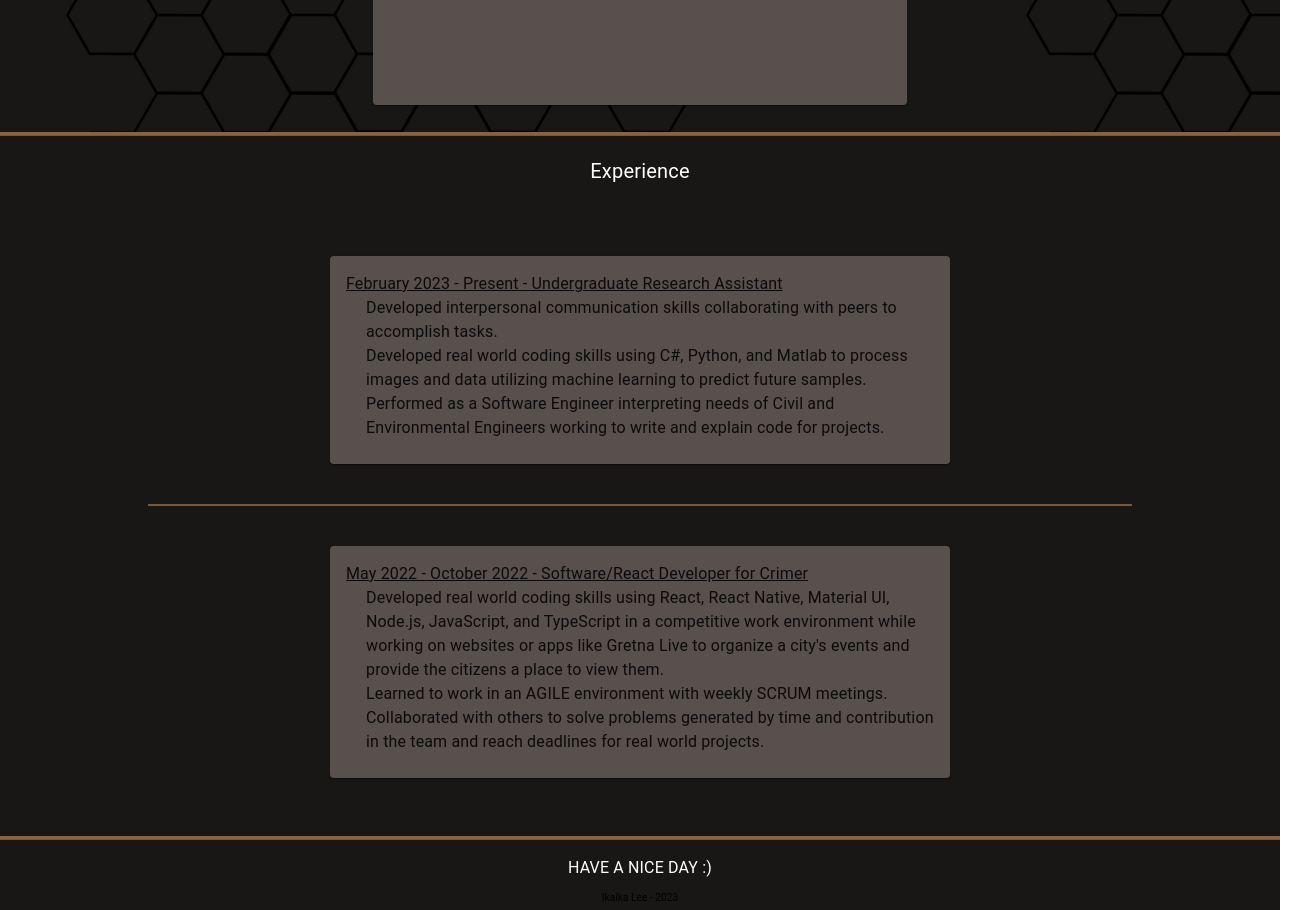
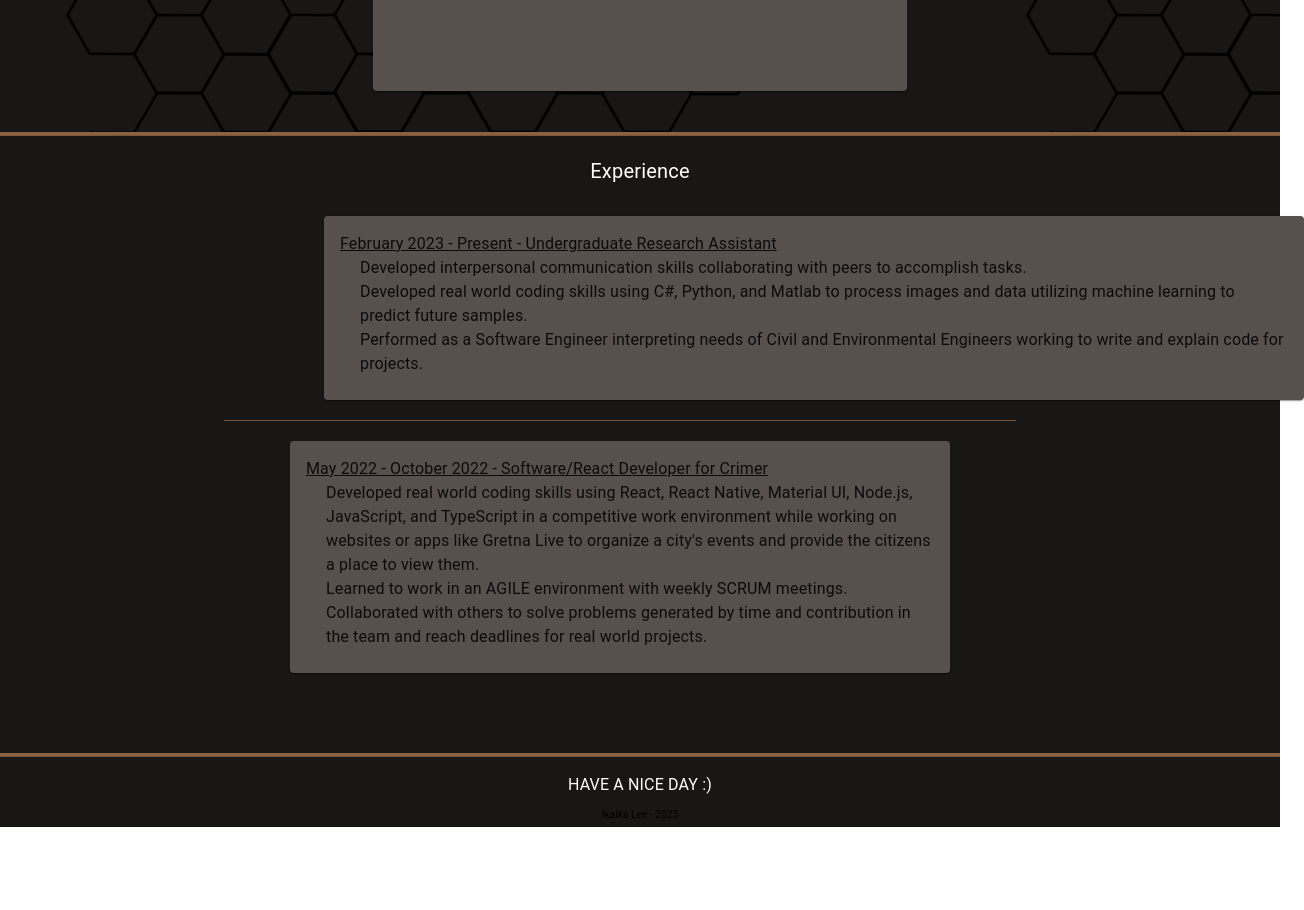
Before and after one commit to IkaikaL/portfolio, a React (Create React App) app: page /#/ in a window 1280 px wide. Shown: the part 1560-2470 px from the top of the page, 1304 px wide, since content can reach past the window. After the commit the page ends 2387 px from the top, so only its background shows below. Built offline with nearby package versions, Linux system fonts and the light colour scheme.

Commit message:
more layout fixes

```diff
--- a/src/Components/Experience.tsx
+++ b/src/Components/Experience.tsx
@@ -8,9 +8,18 @@ import {
 	CardContent,
 } from "@mui/material";
 
-const Experience = () => {
+type Props = {
+	experience: {
+		timeName: string;
+		paragraphOne: string;
+		paragraphTwo: string;
+		paragraphThree: string;
+	}[];
+};
+const Experience = (props: Props) => {
+	const { experience } = props;
 	return (
-		<Container disableGutters sx={{ minWidth: "100%", height: 700 }}>
+		<Container disableGutters sx={{ minWidth: "100%", paddingBottom: 10 }}>
 			<div style={{ textAlign: "center" }}>
 				<Typography
 					sx={{
@@ -32,65 +41,66 @@ const Experience = () => {
 				spacing={5}
 				sx={{ height: "100%", backgroundColor: "#181716", paddingTop: 10 }}
 			>
-				<Grid item sx={{ width: "50%" }}>
+				{experience.map((current, index) =>
+					index !== experience.length - 1 ? (
+						<div
+							style={{
+								width: "60%",
+								paddingBottom: "40px",
+
+								justifyContent: "center",
+							}}
+						>
+							<Grid
+								item
+								sx={{
+									width: "1080px",
+									paddingLeft: "100px",
+								}}
+							>
 								<Card sx={{ backgroundColor: "#57504d" }}>
 									<CardContent>
 										<Typography sx={{ textDecoration: "underline" }}>
-								February 2023 - Present - Undergraduate Research Assistant
+											{current.timeName}
 										</Typography>
 										<div style={{ paddingLeft: "20px" }}>
-								<Typography>
-									Developed interpersonal communication skills collaborating
-									with peers to accomplish tasks.
-								</Typography>
-								<Typography>
-									Developed real world coding skills using C#, Python, and
-									Matlab to process images and data utilizing machine learning
-									to predict future samples.
-								</Typography>
-								<Typography>
-									Performed as a Software Engineer interpreting needs of Civil
-									and Environmental Engineers working to write and explain code
-									for projects.
-								</Typography>
+											<Typography>{current.paragraphOne}</Typography>
+											<Typography>{current.paragraphTwo}</Typography>
+											<Typography>{current.paragraphThree}</Typography>
 										</div>
 									</CardContent>
 								</Card>
 							</Grid>
-				<Grid item sx={{ width: "80%" }}>
 							<Divider
-						variant='middle'
+								variant='fullWidth'
 								orientation='horizontal'
-						sx={{ bgcolor: "#8A6240", borderBottomWidth: 2 }}
+								sx={{
+									bgcolor: "#8A6240",
+									borderBottomWidth: 1,
+									marginBottom: "-20px",
+									marginTop: "20px",
+								}}
 							/>
-				</Grid>
-				<Grid item sx={{ width: "50%" }}>
+						</div>
+					) : (
+						<div style={{ width: "50%" }}>
+							<Grid item sx={{ width: "100%" }}>
 								<Card sx={{ backgroundColor: "#57504d" }}>
 									<CardContent>
 										<Typography sx={{ textDecoration: "underline" }}>
-								May 2022 - October 2022 - Software/React Developer for Crimer
+											{current.timeName}
 										</Typography>
 										<div style={{ paddingLeft: "20px" }}>
-								<Typography>
-									Developed real world coding skills using React, React Native,
-									Material UI, Node.js, JavaScript, and TypeScript in a
-									competitive work environment while working on websites or apps
-									like Gretna Live to organize a city's events and provide the
-									citizens a place to view them.
-								</Typography>
-								<Typography>
-									Learned to work in an AGILE environment with weekly SCRUM
-									meetings.
-								</Typography>
-								<Typography>
-									Collaborated with others to solve problems generated by time
-									and contribution in the team and reach deadlines for real
-									world projects.
-								</Typography>
+											<Typography>{current.paragraphOne}</Typography>
+											<Typography>{current.paragraphTwo}</Typography>
+											<Typography>{current.paragraphThree}</Typography>
 										</div>
 									</CardContent>
 								</Card>
 							</Grid>
+						</div>
+					)
+				)}
 			</Grid>
 		</Container>
 	);
--- a/src/Components/Projects.tsx
+++ b/src/Components/Projects.tsx
@@ -43,7 +43,6 @@ const Projects = (props: Props) => {
 				alignItems='center'
 				sx={{
 					backgroundColor: "#181716",
-					paddingTop: 10,
 					minHeight: 900,
 					backgroundImage: `url(${honeycomb})`,
 				}}
@@ -93,131 +92,6 @@ const Projects = (props: Props) => {
 						</Grid>
 					)
 				)}
-				{/**
-				<Divider
-					variant='fullWidth'
-					orientation='vertical'
-					sx={{
-						maxWidth: "1px",
-						height: 350,
-						bgcolor: "#8A6240",
-					}}
-				/>
-
-				<Grid item xs={4} sx={{ height: "50%" }}>
-					<Card
-						sx={{ minHeight: 200, maxWidth: "80", backgroundColor: "#57504d" }}
-					>
-						<CardContent>
-							<Typography sx={{ textDecoration: "underline" }}>
-								Software Systems Project:
-							</Typography>
-							<div style={{ paddingLeft: "20px" }}>
-								<Typography>
-									Developed a recipe generation app in Flutter using Dart and
-									SQFlite to store recipes and ingredients resulting in meal
-									planning based on the user’s inventory.
-								</Typography>
-								<Typography>
-									Excelled as a front-end and back-end developer in flutter and
-									dart using a SCRUM process.
-								</Typography>
-								<Typography>
-									Performed as a team leader to plan and execute on project
-									timeline, ensuring deadlines were met and all aspects of the
-									app integrated properly.
-								</Typography>
-							</div>
-						</CardContent>
-					</Card>
-				</Grid>
-				<Grid item xs={0.1} sx={{ alignItems: "center" }}>
-					<Divider
-						variant='fullWidth'
-						orientation='vertical'
-						sx={{ maxWidth: "1px", height: 400, bgcolor: "#8A6240" }}
-					/>
-				</Grid>
-				<Grid item xs={4} sx={{ height: "50%" }}>
-					<Card
-						sx={{ minHeight: 200, maxWidth: "80", backgroundColor: "#57504d" }}
-					>
-						<CardContent>
-							<Typography sx={{ textDecoration: "underline" }}>
-								Object Oriented Design Project:
-							</Typography>
-							<div style={{ paddingLeft: "20px" }}>
-								<Typography>
-									Developed a webpage to structure meal plans filled by recipes
-									stored in a database and recommended based on ingredients
-									added.
-								</Typography>
-								<Typography>
-									Excelled as a front-end developer programming in Python
-									(Django) and HTML to create the webpage and algorithms.
-								</Typography>
-								<Typography>
-									Acted as the primary project team leader to delegate tasks and
-									ensure all core features were implemented before moving to
-									stretch features.
-								</Typography>
-							</div>
-						</CardContent>
-					</Card>
-				</Grid>
-				<Grid item xs={4} sx={{ height: "50%" }}>
-					<Card
-						sx={{ minHeight: 200, maxWidth: "80", backgroundColor: "#57504d" }}
-					>
-						<CardContent>
-							<Typography sx={{ textDecoration: "underline" }}>
-								Real Estate Website:
-							</Typography>
-							<div style={{ paddingLeft: "20px" }}>
-								<Typography>
-									By pulling information from the MLS I hope to streamline the
-									data and organize it in a more productive way
-								</Typography>
-								<Typography>
-									Utilizing React and Typescript to build the website and UI and
-									Python to pull the data from the MLS
-								</Typography>
-								<Typography>
-									Eventual plans to include Google Map API to display houses
-								</Typography>
-							</div>
-						</CardContent>
-					</Card>
-				</Grid>
-				<Grid item xs={0.1} sx={{ alignItems: "center" }}>
-					<Divider
-						variant='fullWidth'
-						orientation='vertical'
-						sx={{
-							maxWidth: "1px",
-							marginTop: -15,
-							height: 250,
-							bgcolor: "#8A6240",
-						}}
-					/>
-				</Grid>
-				<Grid item xs={4} sx={{ height: "50%" }}>
-					<Card
-						sx={{ minHeight: 200, maxWidth: "80", backgroundColor: "#57504d" }}
-					>
-						<CardContent>
-							<Typography sx={{ textDecoration: "underline" }}>
-								Shoe Bot:
-							</Typography>
-							<div style={{ paddingLeft: "20px" }}>
-								<Typography>
-									Developing a bot to auto purchase high demand shoes using
-									Python
-								</Typography>
-							</div>
-						</CardContent>
-					</Card>
-				</Grid>*/}
 			</Grid>
 		</Container>
 	);
--- a/src/Pages/Home.tsx
+++ b/src/Pages/Home.tsx
@@ -6,6 +6,26 @@ import Projects from "../Components/Projects";
 import Experience from "../Components/Experience";
 import Footer from "../Components/Footer";
 
+const experience = [
+	{
+		timeName: "February 2023 - Present - Undergraduate Research Assistant",
+		paragraphOne:
+			"Developed interpersonal communication skills collaborating with peers to accomplish tasks.",
+		paragraphTwo:
+			"Developed real world coding skills using C#, Python, and Matlab to process images and data utilizing machine learning to predict future samples.",
+		paragraphThree:
+			"Performed as a Software Engineer interpreting needs of Civil and Environmental Engineers working to write and explain code for projects.",
+	},
+	{
+		timeName: "May 2022 - October 2022 - Software/React Developer for Crimer",
+		paragraphOne:
+			"Developed real world coding skills using React, React Native, Material UI, Node.js, JavaScript, and TypeScript in a competitive work environment while working on websites or apps like Gretna Live to organize a city's events and provide the citizens a place to view them.",
+		paragraphTwo:
+			"Learned to work in an AGILE environment with weekly SCRUM meetings.",
+		paragraphThree:
+			"Collaborated with others to solve problems generated by time and contribution in the team and reach deadlines for real world projects.",
+	},
+];
 const projects = [
 	{
 		name: "Software Systems Project",
@@ -57,7 +77,7 @@ const Home = () => {
 			<Divider sx={{ height: 3, bgcolor: "#8A6240" }} />
 			<Projects projects={projects} />
 			<Divider sx={{ height: 3, bgcolor: "#8A6240" }} />
-			<Experience />
+			<Experience experience={experience} />
 			<Divider sx={{ height: 3, bgcolor: "#8A6240" }} />
 			<Footer isHomePage={true} />
 		</Container>
```
Lines whose indentation alone changed are shown as unchanged.
